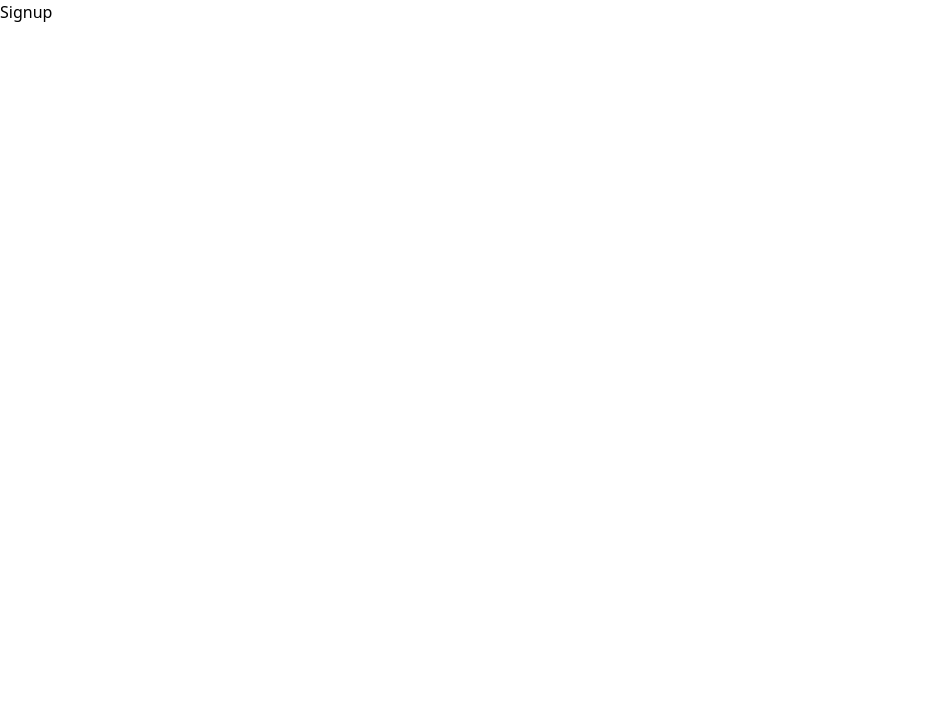
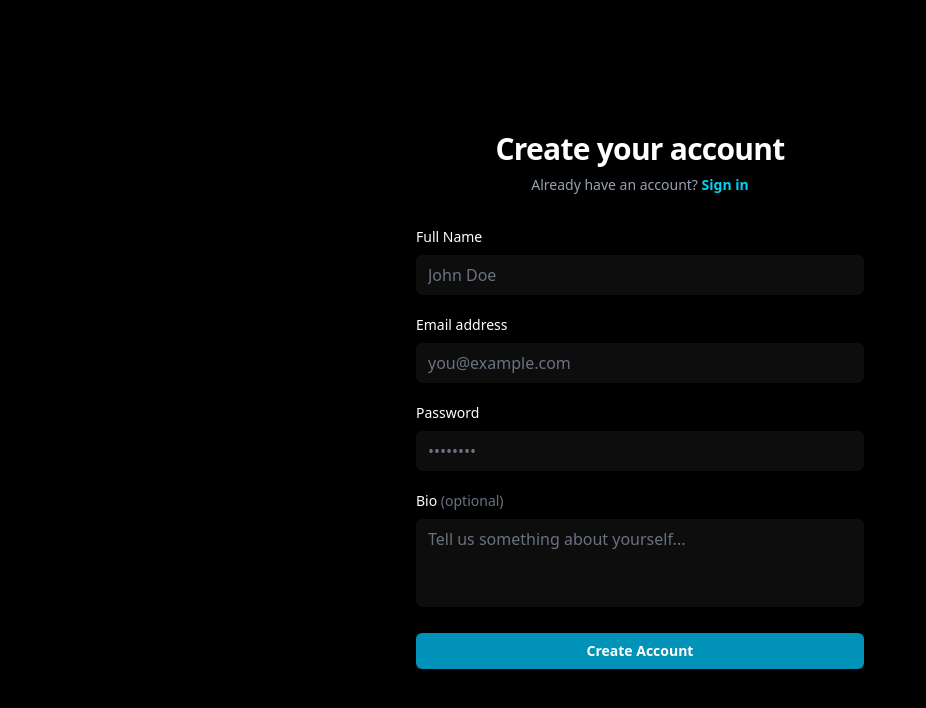
Before and after one commit to sajid1545/blog-app-graphql, a React (Vite) app in the folder graphql-frontend/: page /signup in a window 1280 px wide. Shown: the top 708 px of the page, without its empty margins (0-926 px from the left). Built offline with nearby package versions, Linux system fonts and the light colour scheme.

Commit message:
Adds authentication and GraphQL setup
Initializes Apollo Client for GraphQL API interaction.
Implements user sign-in and sign-up components with GraphQL mutations.
Enhances UI with navigation links and basic styling.

```diff
--- a/graphql-frontend/package.json
+++ b/graphql-frontend/package.json
@@ -10,7 +10,9 @@
     "preview": "vite preview"
   },
   "dependencies": {
+    "@apollo/client": "^3.13.8",
     "@tailwindcss/vite": "^4.1.6",
+    "graphql": "^16.11.0",
     "react": "^19.1.0",
     "react-dom": "^19.1.0",
     "react-router": "^7.6.0",
--- a/graphql-frontend/src/main.jsx
+++ b/graphql-frontend/src/main.jsx
@@ -1,11 +1,19 @@
+import { ApolloClient, ApolloProvider, InMemoryCache } from "@apollo/client";
 import { StrictMode } from "react";
 import { createRoot } from "react-dom/client";
 import { RouterProvider } from "react-router";
 import "./index.css";
 import router from "./routes/Routes";
 
+const client = new ApolloClient({
+  uri: "http://localhost:4000/",
+  cache: new InMemoryCache(),
+});
+
 createRoot(document.getElementById("root")).render(
   <StrictMode>
-    <RouterProvider router={router} />
+    <ApolloProvider client={client}>
+      <RouterProvider router={router} />
+    </ApolloProvider>
   </StrictMode>
 );
--- a/graphql-frontend/src/pages/auth/Signin.jsx
+++ b/graphql-frontend/src/pages/auth/Signin.jsx
@@ -1,78 +1,92 @@
-import React from "react";
-import { Link } from "react-router";
+import { gql, useMutation } from "@apollo/client";
+import React, { useEffect, useState } from "react";
+import { Link, useNavigate } from "react-router";
+
+const SIGNIN_USER = gql`
+  mutation Signin($email: String!, $password: String!) {
+    signin(email: $email, password: $password) {
+      token
+    }
+  }
+`;
 
 const Signin = () => {
+  const [email, setEmail] = useState("");
+  const [password, setPassword] = useState("");
+  const navigate = useNavigate();
+
+  const [loginUser, { data, loading, error }] = useMutation(SIGNIN_USER);
+
+  const handleLogin = async (e) => {
+    e.preventDefault();
+
+    try {
+      await loginUser({
+        variables: { email, password },
+      });
+    } catch (err) {
+      console.error("Login error:", err);
+    }
+  };
+
+  useEffect(() => {
+    if (data?.signin?.token) {
+      localStorage.setItem("token", data.signin.token);
+      navigate("/");
+    }
+  }, [data, navigate]);
+
   return (
-    <div className="flex justify-center items-center h-screen bg-black text-white">
-      <div className="flex min-h-full flex-1 flex-col justify-center px-6 py-12 lg:px-8">
-        <div className="sm:mx-auto sm:w-full sm:max-w-sm">
-          <h2 className="mt-10 text-center text-2xl/9 font-bold tracking-tight text-white">
+    <div className="flex justify-center items-center h-screen bg-black text-white px-4">
+      <div className="w-full max-w-md space-y-8">
+        <Link to="/">
+          <h2 className="text-center text-3xl font-bold">
             Sign in to your account
           </h2>
-        </div>
+        </Link>
 
-        <div className="mt-10 sm:mx-auto sm:w-full sm:max-w-sm">
-          <form action="#" method="POST" className="space-y-6">
+        <form onSubmit={handleLogin} className="space-y-5">
           <div>
-              <label
-                htmlFor="email"
-                className="block text-sm/6 font-medium text-white"
-              >
-                Email address
+            <label htmlFor="email" className="block text-sm font-medium">
+              Email
             </label>
-              <div className="mt-2">
             <input
               id="email"
-                  name="email"
               type="email"
               required
-                  autoComplete="email"
-                  className="block w-full rounded-md bg-white/5 px-3 py-1.5 text-base text-white outline-1 -outline-offset-1 outline-white/10 placeholder:text-gray-500 focus:outline-2 focus:-outline-offset-2 focus:outline-white sm:text-sm/6"
+              value={email}
+              onChange={(e) => setEmail(e.target.value)}
+              className="mt-2 w-full rounded-md bg-white/5 px-3 py-2 text-white placeholder:text-gray-500 focus:outline-none focus:ring-2 focus:ring-cyan-400"
             />
-              </div>
           </div>
 
           <div>
-              <div className="flex items-center justify-between">
-                <label
-                  htmlFor="password"
-                  className="block text-sm/6 font-medium text-white"
-                >
+            <label htmlFor="password" className="block text-sm font-medium">
               Password
             </label>
-              </div>
-              <div className="mt-2">
             <input
               id="password"
-                  name="password"
               type="password"
               required
-                  autoComplete="current-password"
-                  className="block w-full rounded-md bg-white/5 px-3 py-1.5 text-base text-white outline-1 -outline-offset-1 outline-white/10 placeholder:text-gray-500 focus:outline-2 focus:-outline-offset-2 focus:outline-white sm:text-sm/6"
+              value={password}
+              onChange={(e) => setPassword(e.target.value)}
+              className="mt-2 w-full rounded-md bg-white/5 px-3 py-2 text-white placeholder:text-gray-500 focus:outline-none focus:ring-2 focus:ring-cyan-400"
             />
           </div>
-            </div>
 
-            <div>
+          {loading && <p className="text-sm text-yellow-400">Logging in...</p>}
+          {error && (
+            <p className="text-sm text-red-500">Error: {error.message}</p>
+          )}
+
           <button
             type="submit"
-                className="flex w-full justify-center rounded-md bg-white/10 px-3 py-1.5 text-sm/6 font-semibold text-white shadow-xs hover:bg-white/20 focus-visible:outline-2 focus-visible:outline-offset-2 focus-visible:outline-white transition-all duration-300 cursor-pointer"
+            disabled={loading}
+            className="w-full flex justify-center rounded-md bg-cyan-600 px-4 py-2 text-sm font-semibold text-white hover:bg-cyan-500 transition disabled:opacity-50"
           >
             Sign in
           </button>
-            </div>
         </form>
-
-          <p className="mt-10 text-center text-sm/6 text-gray-400">
-            Don't have an account?{" "}
-            <Link
-              to="/signup"
-              className="font-semibold text-white hover:text-gray-300 transition-all duration-300 cursor-pointer"
-            >
-              Sign up
-            </Link>
-          </p>
-        </div>
       </div>
     </div>
   );
--- a/graphql-frontend/src/pages/auth/Signup.jsx
+++ b/graphql-frontend/src/pages/auth/Signup.jsx
@@ -1,7 +1,135 @@
-import React from "react";
+/* eslint-disable no-unused-vars */
+import { gql, useMutation } from "@apollo/client";
+import React, { useEffect } from "react";
+import { Link, useNavigate } from "react-router";
+
+const RegisterUser = gql`
+  mutation RegisterUser(
+    $name: String!
+    $email: String!
+    $password: String!
+    $bio: String
+  ) {
+    signup(name: $name, email: $email, password: $password, bio: $bio) {
+      userError
+      token
+    }
+  }
+`;
 
 const Signup = () => {
-  return <div>Signup</div>;
+  const [registerUser, { data, loading, error }] = useMutation(RegisterUser);
+  const navigate = useNavigate();
+  const handleRegister = (e) => {
+    e.preventDefault();
+    const userData = {
+      name: e.target.name.value,
+      email: e.target.email.value,
+      password: e.target.password.value,
+      bio: e.target.bio.value,
+    };
+    registerUser({ variables: userData });
+  };
+
+  useEffect(() => {
+    if (data?.signup?.token) {
+      navigate("/signin");
+    }
+  }, [data]);
+
+  return (
+    <div className="flex justify-center items-center h-screen bg-black text-white px-4">
+      <div className="w-full max-w-md space-y-8">
+        <div>
+          <Link to="/">
+            <h2 className="text-center text-3xl font-bold tracking-tight text-white">
+              Create your account
+            </h2>
+          </Link>
+          <p className="mt-2 text-center text-sm text-gray-400">
+            Already have an account?{" "}
+            <Link
+              to="/signin"
+              className="font-semibold text-cyan-400 hover:text-cyan-300 transition"
+            >
+              Sign in
+            </Link>
+          </p>
+        </div>
+
+        <form className="space-y-5" onSubmit={handleRegister}>
+          {/* Name */}
+          <div>
+            <label htmlFor="name" className="block text-sm font-medium">
+              Full Name
+            </label>
+            <input
+              id="name"
+              name="name"
+              type="text"
+              required
+              placeholder="John Doe"
+              className="mt-2 w-full rounded-md bg-white/5 px-3 py-2 text-white placeholder:text-gray-500 focus:outline-none focus:ring-2 focus:ring-cyan-400"
+            />
+          </div>
+
+          {/* Email */}
+          <div>
+            <label htmlFor="email" className="block text-sm font-medium">
+              Email address
+            </label>
+            <input
+              id="email"
+              name="email"
+              type="email"
+              required
+              placeholder="you@example.com"
+              className="mt-2 w-full rounded-md bg-white/5 px-3 py-2 text-white placeholder:text-gray-500 focus:outline-none focus:ring-2 focus:ring-cyan-400"
+            />
+          </div>
+
+          {/* Password */}
+          <div>
+            <label htmlFor="password" className="block text-sm font-medium">
+              Password
+            </label>
+            <input
+              id="password"
+              name="password"
+              type="password"
+              required
+              placeholder="••••••••"
+              className="mt-2 w-full rounded-md bg-white/5 px-3 py-2 text-white placeholder:text-gray-500 focus:outline-none focus:ring-2 focus:ring-cyan-400"
+            />
+          </div>
+
+          {/* Bio (Optional) */}
+          <div>
+            <label htmlFor="bio" className="block text-sm font-medium">
+              Bio <span className="text-gray-500">(optional)</span>
+            </label>
+            <textarea
+              id="bio"
+              name="bio"
+              rows="3"
+              placeholder="Tell us something about yourself..."
+              className="mt-2 w-full rounded-md bg-white/5 px-3 py-2 text-white placeholder:text-gray-500 focus:outline-none focus:ring-2 focus:ring-cyan-400 resize-none"
+            ></textarea>
+          </div>
+
+          {/* Submit */}
+          <div>
+            <button
+              type="submit"
+              className="w-full flex justify-center rounded-md bg-cyan-600 px-4 py-2 text-sm font-semibold text-white hover:bg-cyan-500 transition cursor-pointer"
+            >
+              {loading ? "Registering" : "Create Account"}
+            </button>
+          </div>
+        </form>
+      </div>
+    </div>
+  );
 };
 
 export default Signup;
--- /dev/null
+++ b/graphql-frontend/src/routes/PrivateRoute.jsx
@@ -0,0 +1,14 @@
+import { Navigate, useLocation } from "react-router";
+
+const PrivateRoutes = ({ children }) => {
+  const token = localStorage.getItem("token");
+  let location = useLocation();
+
+  if (token) {
+    return children;
+  }
+
+  return <Navigate to="/login" state={{ from: location }} replace></Navigate>;
+};
+
+export default PrivateRoutes;
```
Also changed, not shown: graphql-frontend/src/App.jsx (+9 -6 lines), graphql-frontend/src/pages/posts/Posts.jsx (+47 -2 lines), 1 other file (tests, documents, lock files or other folders). Lines whose indentation alone changed are shown as unchanged.
